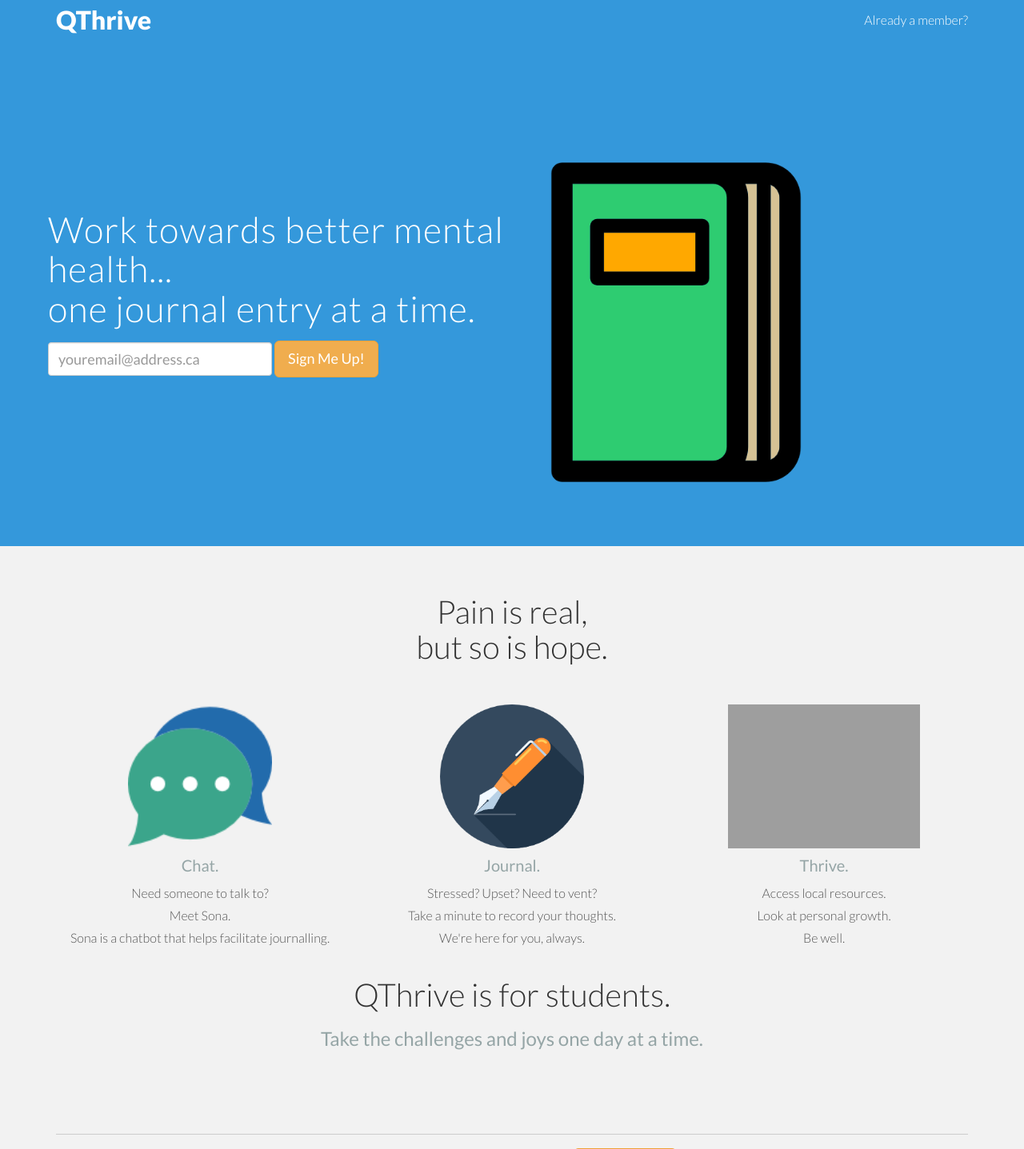
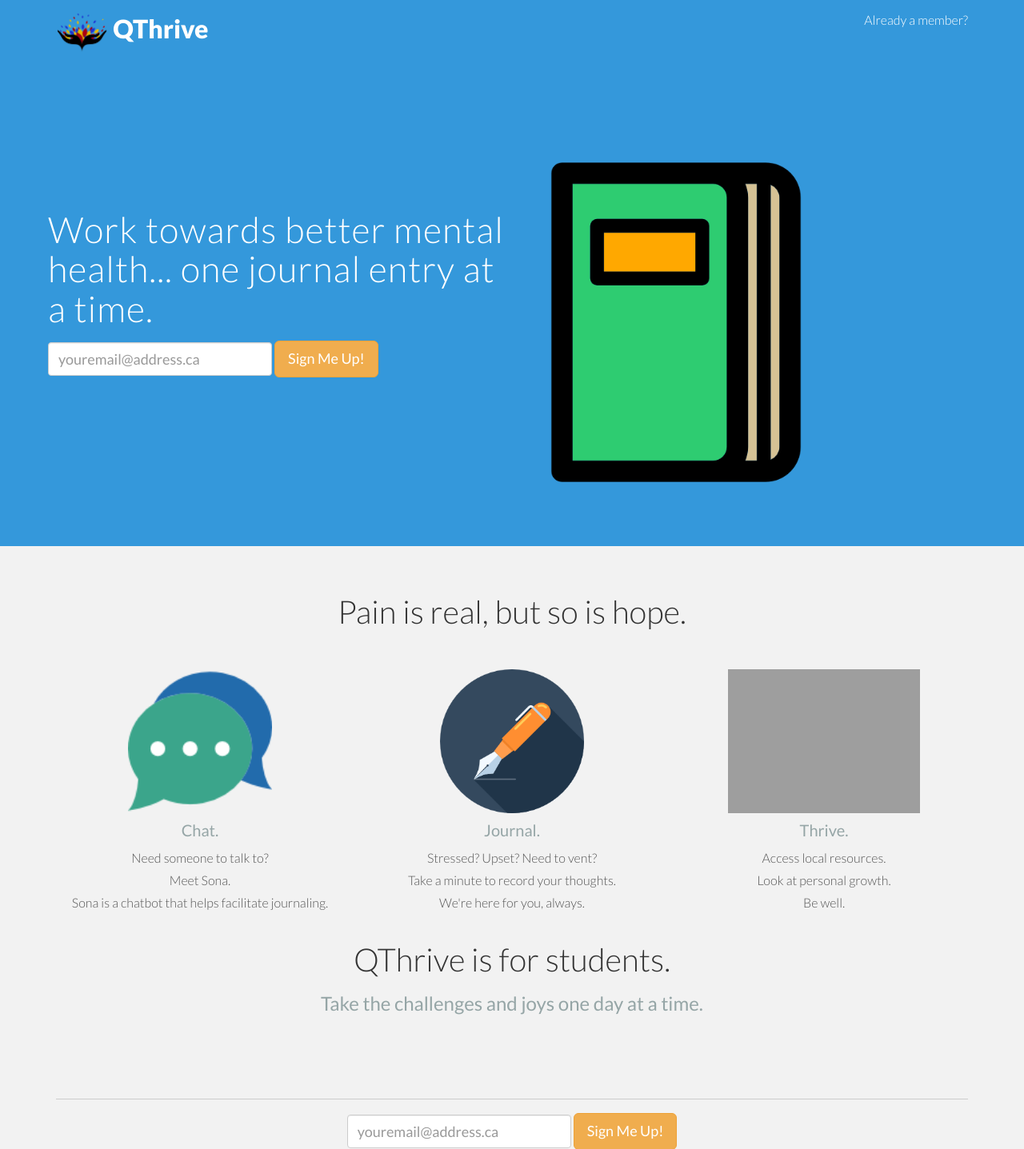
Before and after one commit to vinyasHarish95/QThrive, a PHP site: page / in a window 1280 px wide. Shown: the top 1437 px of the page at 80% size. Run offline with PHP 8.4, Linux system fonts and the light colour scheme; some libraries are stand-ins or nearby versions; grey boxes are pictures that could not be loaded.

Commit message:
Changed formatting on index.php
- added logo to navbar
- changed formatting of descriptive text

```diff
--- a/index.php
+++ b/index.php
@@ -11,7 +11,7 @@
 
     <link rel="shortcut icon" href="img/favicon.png">
 
-    <title>QThrive - Better mental health through journalling </title>
+    <title>QThrive - Better mental health through journaling </title>
 
     <!-- Bootstrap core CSS -->
     <link href="css/bootstrap.css" rel="stylesheet">
@@ -57,7 +57,7 @@
 
 		        </button>
 
-	         	<a class="navbar-brand" href="index.php"><b>QThrive</b></a>
+	         	<a class="navbar-brand" href="index.php"> <img src="img/QThrive.png" height="50"> <b>QThrive</b> </a>
 
 	        </div>
 
@@ -84,7 +84,7 @@
 
 				<div class="col-lg-6">
 
-					<h1>Work towards better mental health...<br>one journal entry at a time.</h1>
+					<h1>Work towards better mental health... one journal entry at a time.</h1>
 
 					<form action="signup.php" method="GET" class="form-inline" role="form">
 
@@ -123,7 +123,7 @@
 
 			<div class="col-lg-6 col-lg-offset-3">
 
-				<h1>Pain is real,<br/>but so is hope.</h1>
+				<h1>Pain is real, but so is hope.</h1>
 
 			</div>
 
@@ -138,7 +138,7 @@
 
 				<h4>Chat.</h4>
 
-				<p>Need someone to talk to?<br>Meet Sona.<br>Sona is a chatbot that helps facilitate journalling.</p>
+				<p>Need someone to talk to?<br>Meet Sona.<br>Sona is a chatbot that helps facilitate journaling.</p>
 
 			</div>
 			<!--/col-lg-4 -->
```
Also changed, not shown: img/QThrive.png (added).
